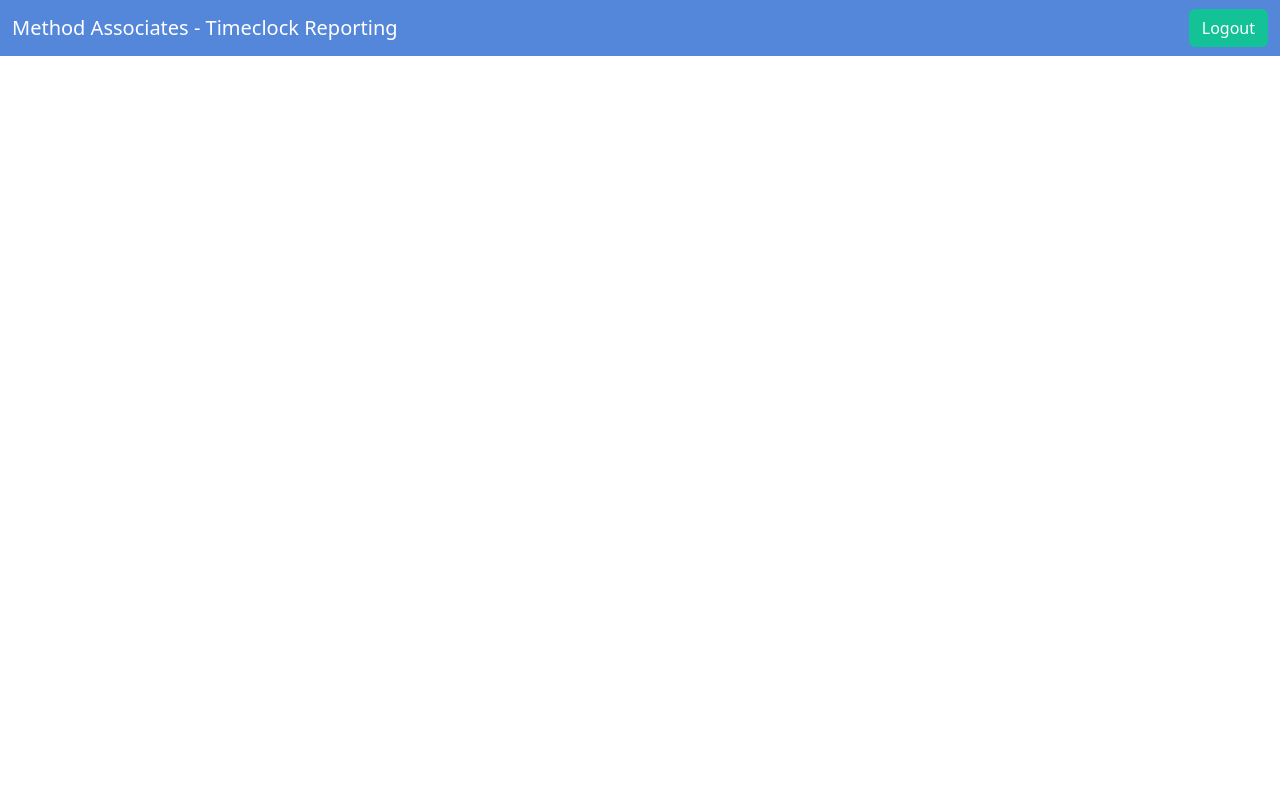
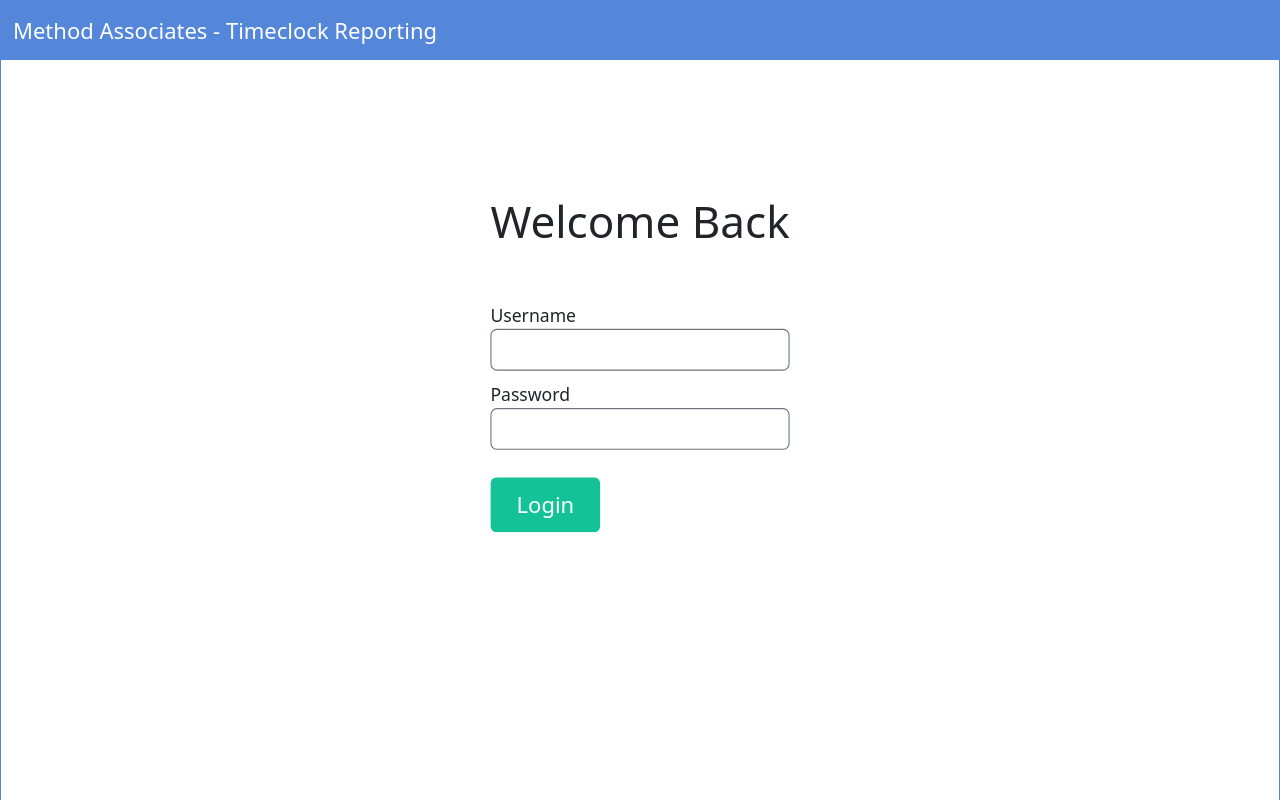
Before and after one commit to stephen-cd/MAtimeclock-BE, a Django app: page /login/ in a window 1280 px wide. Run offline with Django 5.2, Linux system fonts and the light colour scheme.

Commit message:
Built back-end, working on receiving data from front-end

```diff
--- a/MAtimeclock/settings.py
+++ b/MAtimeclock/settings.py
@@ -121,3 +121,9 @@ STATIC_URL = 'static/'
 # https://docs.djangoproject.com/en/5.0/ref/settings/#default-auto-field
 
 DEFAULT_AUTO_FIELD = 'django.db.models.BigAutoField'
+
+LOGIN_REDIRECT_URL = '/'
+
+LOGOUT_REDIRECT_URL = '/login/'
+
+LOGIN_URL = '/login/'
--- a/timeclock/static/timeclock/css/style.css
+++ b/timeclock/static/timeclock/css/style.css
@@ -1,12 +1,83 @@
+html {
+    height: 100%;
+    width: 100%;
+}
+
+body {
+    max-width: 1500px;
+    margin: auto;
+    min-height: 100vh;
+    border-left: 1px solid #5486d9;
+    border-right: 1px solid #5486d9;
+}
+
 .navbar {
     background-color: #5486d9;
+    height: 60px;
 }
 
-.navbar-brand {
+.navbar-text {
+    color: white;
+    font-size: 22px;
+    padding: 0;
+    margin: 0;
+}
+
+#login-button, #logout-button, #generate-button {
+    background-color: #13c296;
     color: white;
 }
 
-#logout-button {
-    background-color: #13c296;
-    color: white;
+#login-form {
+    margin-top: 150px;
+    display: flex;
+    justify-content: center;
 }
+
+#login-holder {
+    display: flex;
+    justify-content: center;
+    align-items: center;
+    flex-direction: column;
+    scale: 1.1;
+}
+
+#login-inputs {
+    display: flex;
+    justify-content: center;
+    flex-direction: column;
+    width: 100%;
+    gap: 10px;
+}
+
+#login-button {
+    width: 100px;
+    height: 50px;
+    font-size: 20px;
+    margin-top: 15px;
+}
+
+#welcome-back {
+    margin-bottom: 50px;
+}
+
+#logged-in-box {
+    display: inline-flex;
+    gap: 10px;
+}
+
+#date-inputs {
+    display: flex;
+    justify-content: center;
+    align-items: end;
+    width: fit-content;
+    gap: 20px;
+    margin-top: 50px;
+    scale: 1.1;
+    margin-left: 50px;
+}
+
+#generate-button {
+    width: 150px;
+    height: 50px;
+}
--- a/timeclock/templates/registration/login.html
+++ b/timeclock/templates/registration/login.html
@@ -1,21 +1,23 @@
-{% extends "timeclock/index.html" %}
-
-{% block title %}Login{% endblock %}
+{% extends "timeclock/base.html" %}
 
 {% block content %}
 
-{% if not user.is_authenticated %}
-    <form method="post">
-        {% csrf_token %}
-        <div id="login-holder">
-            <h1>Welcome Back</h1>
-            <div id="login-inputs">
+<form id="login-form" action="{% url 'login' %}" method="post">
+    {% csrf_token %}
+    <div id="login-holder">
+        <h1 id="welcome-back">Welcome Back</h1>
+        <div id="login-inputs">
+            <div>
                 <label for="username">Username</label>
-                <input type="text" id="username">
+                <input type="text" class="form-control border border-secondary" id="username" name="username" required>
+            </div>
+            <div>
                 <label for="password">Password</label>
-                <input type="password" id="password">
+                <input type="password" class="form-control border border-secondary" id="password" name="password" required>
             </div>
+            <button id="login-button" class="btn" type="submit">Login</button>
         </div>
-    </form>
-{% endif %}
+    </div>
+</form>
+
 {% endblock %}
--- /dev/null
+++ b/timeclock/templates/timeclock/base.html
@@ -0,0 +1,24 @@
+<!DOCTYPE html>
+<html lang="en">
+<head>
+    <meta charset="UTF-8">
+    <meta name="viewport" content="width=device-width, initial-scale=1.0">
+    {% load static %}
+    <title>Home</title>
+    <link href="https://cdn.jsdelivr.net/npm/bootstrap@5.3.3/dist/css/bootstrap.min.css" rel="stylesheet" integrity="sha384-QWTKZyjpPEjISv5WaRU9OFeRpok6YctnYmDr5pNlyT2bRjXh0JMhjY6hW+ALEwIH" crossorigin="anonymous">
+    <link rel="stylesheet" type="text/css" href="{% static 'timeclock/css/style.css' %}" />
+</head>
+<body>
+    <form action="{% url 'logout' %}" method="post">
+        {% csrf_token %}
+        <nav class="navbar">
+            <div class="container-fluid">
+              <p class="navbar-text">Method Associates - Timeclock Reporting</p>
+              {% if user.is_authenticated %}<button id="logout-button" class="btn" type="submit">Logout</button>{% endif %}
+            </div>
+        </nav>
+    </form>
+    {% block content %}
+    {% endblock %}
+</body>
+</html>
--- a/timeclock/templates/timeclock/index.html
+++ b/timeclock/templates/timeclock/index.html
@@ -1,19 +1,19 @@
-<!DOCTYPE html>
-<html lang="en">
-<head>
-    <meta charset="UTF-8">
-    <meta name="viewport" content="width=device-width, initial-scale=1.0">
-    {% load static %}
-    <title>Home</title>
-    <link href="https://cdn.jsdelivr.net/npm/bootstrap@5.3.3/dist/css/bootstrap.min.css" rel="stylesheet" integrity="sha384-QWTKZyjpPEjISv5WaRU9OFeRpok6YctnYmDr5pNlyT2bRjXh0JMhjY6hW+ALEwIH" crossorigin="anonymous">
-    <link rel="stylesheet" type="text/css" href="{% static 'timeclock/css/style.css' %}" />
-</head>
-<body>
-    <nav class="navbar">
-        <div class="container-fluid">
-          <a class="navbar-brand">Method Associates - Timeclock Reporting</a>
-          <button id="logout-button" class="btn" type="submit">Logout</button>
-        </div>
-      </nav>
-</body>
-</html>
+{% extends "timeclock/base.html" %}
+
+{% block content %}
+<div id="date-inputs">
+    <div>
+        <label for="start">Start</label>
+        <input id="start" class="form-control border border-secondary" type="date">
+    </div>
+    <div>
+        <label for="end">End</label>
+        <input id="end" class="form-control border border-secondary" type="date">
+    </div>
+    <button id="generate-button" class="btn">Generate Report</button>
+</div>
+
+{% load static %}
+<script src="{% static 'timeclock/js/index.js' %}"></script>
+
+{% endblock %}
--- a/timeclock/urls.py
+++ b/timeclock/urls.py
@@ -1,8 +1,10 @@
 from django.urls import path
 from . import views
-from django.contrib.auth.views import LoginView
+from django.contrib.auth.views import LoginView, LogoutView
 
 urlpatterns = [
     path("login/", LoginView.as_view(), name='login'),
-    path("", views.index, name="index")
+    path("", views.index, name="index"),
+    path("logout/", LogoutView.as_view(), name='logout'),
+    path('update-db/', views.update_db, name='update_db')
 ]
```
Also changed, not shown: timeclock/static/timeclock/js/index.js (+10 -0 lines), timeclock/views.py (+19 -2 lines), db.sqlite3, timeclock/templates/timeclock/update-db.html (added).
